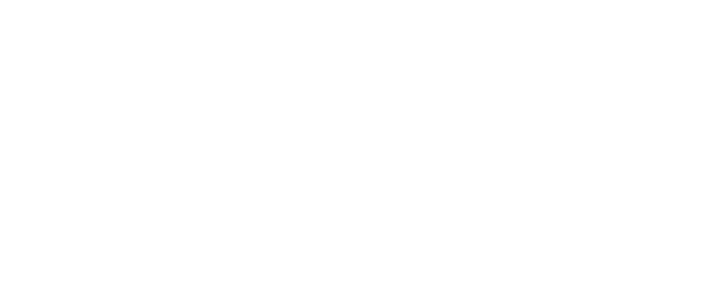
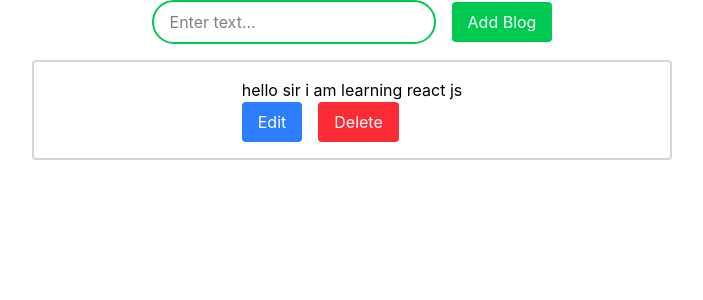
Before and after one commit to Sufiyanahmad325/full_stack_Django_Todo, a React app in the folder frontend/: page / in a window 1280 px wide. Shown: the top 300 px of the page, without its empty margins (288-991 px from the left). Built offline with nearby package versions, Linux system fonts and the light colour scheme; the HTML template or start-up script is replaced by a standard one.

Commit message:
frontend has been done

```diff
--- a/frontend/src/App.jsx
+++ b/frontend/src/App.jsx
@@ -1,6 +1,88 @@
+import { useEffect, useState } from 'react'
+import heroImg from './assets/hero.png'
+import reactLogo from './assets/react.svg'
+import viteLogo from './assets/vite.svg'
+import './App.css'
+import { useSelector, useDispatch } from 'react-redux'
+import { addTodo, deleteTodo, editTodo, isEdit } from './reduxToolkit/TodoSlice'
 
 function App() {
-  <></>
+  const [count, setCount] = useState(0)
+  const [text, setText] = useState('')
+
+  const { blog, isEditedValue } = useSelector(state => state.todo)
+  const dispatch = useDispatch()
+
+  const handleAdd = (id) => {
+    if (text.trim() == "") return
+
+    if (isEditedValue != null) {
+      dispatch(editTodo({ id: isEditedValue.id, text: text }))
+      setText('')
+      return
+    }
+    dispatch(addTodo({ text: text }))
+    setText('')
+  }
+
+  const handleEdit = (obj) => {
+    dispatch(isEdit(obj))
+  }
+
+
+  const handleDelete = (id) => {
+    dispatch(deleteTodo(id))
+  }
+
+  useEffect(() => {
+    if (isEditedValue != null) {
+      setText(isEditedValue.text)
+    }
+  }, [isEditedValue])
+
+  return (
+    <>
+      <div className="flex flex-col items-center w-screen h-screen">
+        <div className='flex flex-row gap-4 items-center'>
+          <input
+            onChange={(e) => setText(e.target.value)}
+            value={text}
+            className='border-2 border-green-500 px-4 py-2 rounded-full  ' type="text" placeholder="Enter text..." />
+          <button
+            onClick={handleAdd}
+            className='bg-green-500 text-white px-4 py-2 rounded'>Add Blog</button>
+        </div>
+
+        <div className='flex flex-col items-center gap-4 mt-4 border-2 border-gray-300 p-4 rounded w-1/2'>
+          {
+            blog.length > 0 ? (
+              blog.map((ele) => (
+                <div key={ele.id}>
+                  <p>{ele.text}</p>
+                  <div className='flex flex-row gap-4'>
+                    <button
+                      className='bg-blue-500 text-white px-4 py-2 rounded'
+                      onClick={() => handleEdit(ele)}
+                    >
+                      Edit
+                    </button>
+                    <button
+                    className='bg-red-500 text-white px-4 py-2 rounded'
+                    onClick={()=>handleDelete(ele.id)}
+                    >
+                      Delete
+                    </button>
+                  </div>
+                </div>
+              ))
+            ) : <>
+              <p>There is no blog</p>
+            </>
+          }
+        </div>
+      </div>
+    </>
+  )
 }
 
 export default App
```
